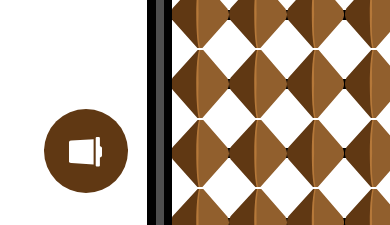
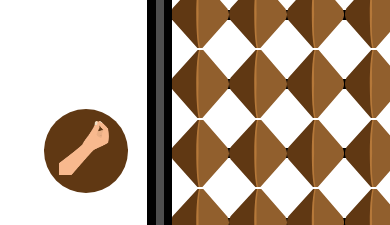
Before and after one commit to cyproto/abacus, a React (Create React App) app: page / in a window 390 px wide. Shown: the part 614-839 px from the top of the page. Built offline with nearby package versions, Linux system fonts and the light colour scheme.

Commit message:
Replace trash icon with hand png on clear button.

```diff
--- a/src/App.js
+++ b/src/App.js
@@ -84,9 +84,6 @@ class App extends Component {
       clearButtonIcon[0].disabled = false;
     }, 1500)
 
-
-    clearButtonIcon[0].style.position = 'fixed';
-    clearButtonIcon[0].style.top = '12px';
     clearButton[0].style.transition = '.5s';
     clearButton[0].style.opacity = '0';
     var timer = 0;
--- a/src/App.scss
+++ b/src/App.scss
@@ -280,10 +280,14 @@ header {
     -o-transition: .5s;
     transition: .5s;
   }
-  .trash-icon {
-    position: relative;
-    top: auto;
-  }
+}
+
+.trash-icon {
+  position: relative;
+  top: -5px;
+  left: -20px;
+  height: 35px;
+  width: 47px;
 }
 
 .inverted-italian-hand {
@@ -484,9 +488,12 @@ header {
       -o-transition: .5s;
       transition: .5s;
     }
-    .trash-icon {
-      position: relative;
-      top: auto;
-    }
+  }
+  .trash-icon {
+    position: relative;
+    top: -5px;
+    left: -25px;
+    height: 35px;
+    width: 50px;
   }
 }
--- a/src/components/Pannel.jsx
+++ b/src/components/Pannel.jsx
@@ -1,5 +1,6 @@
 import React, { Component } from 'react';
 import { FaTrash } from 'react-icons/fa';
+import InvertedItalianHand from '../1599230976526.png';
 
 class Panel extends Component {
   render() {
@@ -8,7 +9,7 @@ class Panel extends Component {
         <button
           {...this.props} onClick={this.props.clearAll}
           className="control clear"
-        ><FaTrash className="trash-icon"/>
+        ><img src={InvertedItalianHand} className="trash-icon" onClick={this.props.clearAll} />
         </button>
       </div>
     );
```
